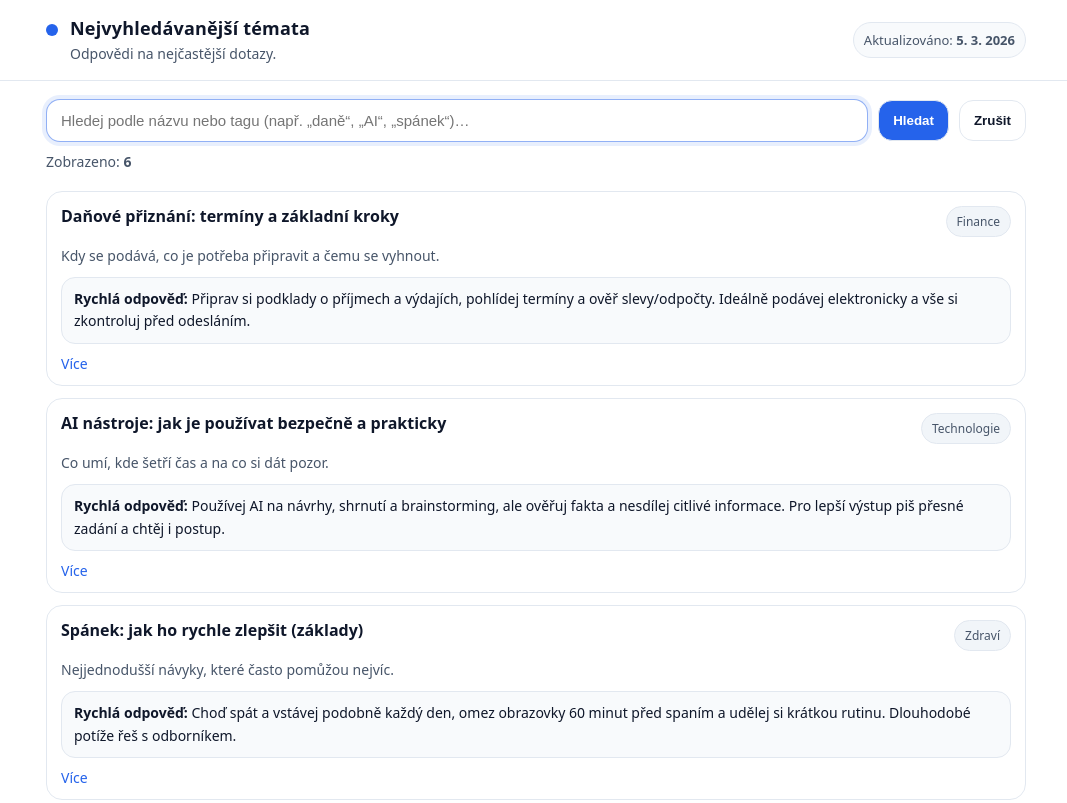
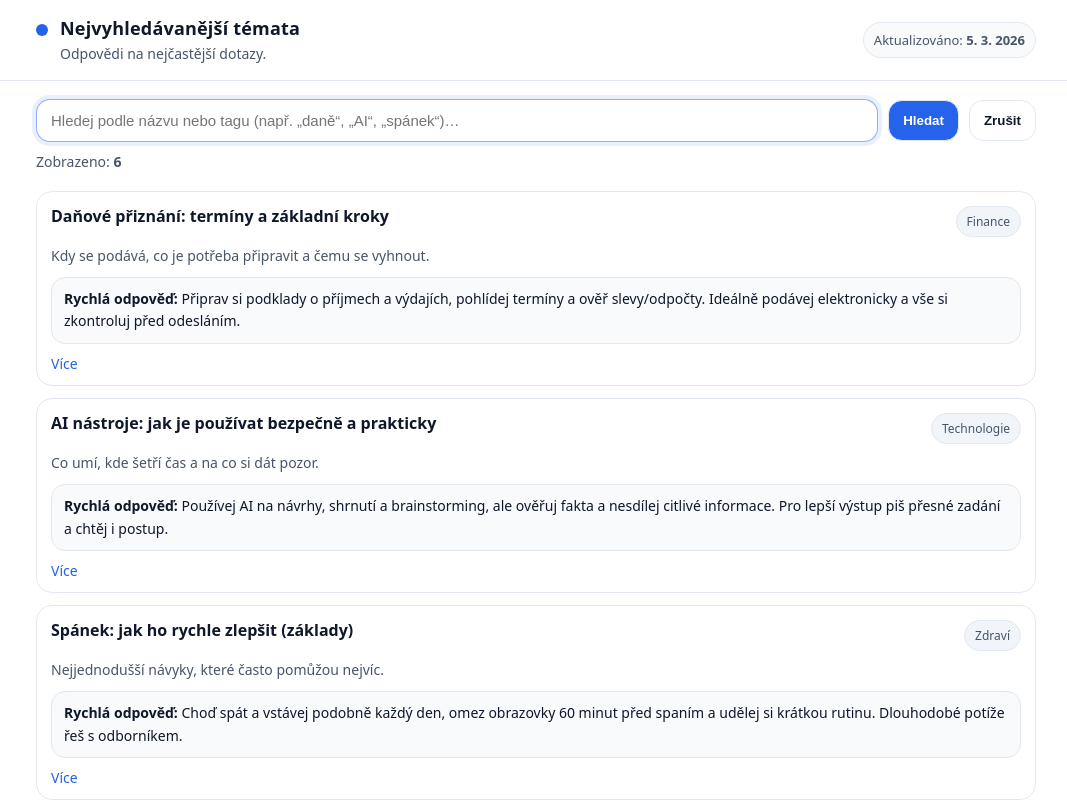
Before and after one commit to premekrusek/NejTemata-website, a plain HTML site: page index.html in a window 1280 px wide. Shown: the top 803 px of the page, without its empty margins (104-1171 px from the left). Drawn offline with Linux system fonts and the light colour scheme.

Commit message:
Set width to 1000px

```diff
--- a/styles.css
+++ b/styles.css
@@ -11,7 +11,7 @@
   --soft2: #f1f5f9;
   --accent: #2563eb;
   --radius: 16px;
-  --max: 980px;
+  --max: 1000px;
   --font: ui-sans-serif, system-ui, -apple-system, Segoe UI, Roboto, Arial, "Noto Sans", "Liberation Sans", sans-serif;
 }
 
```
